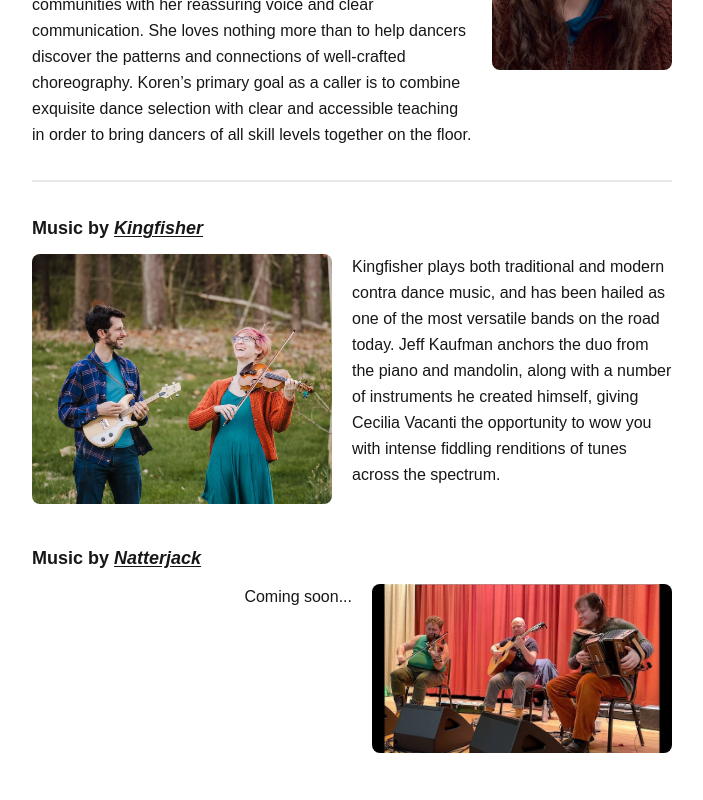
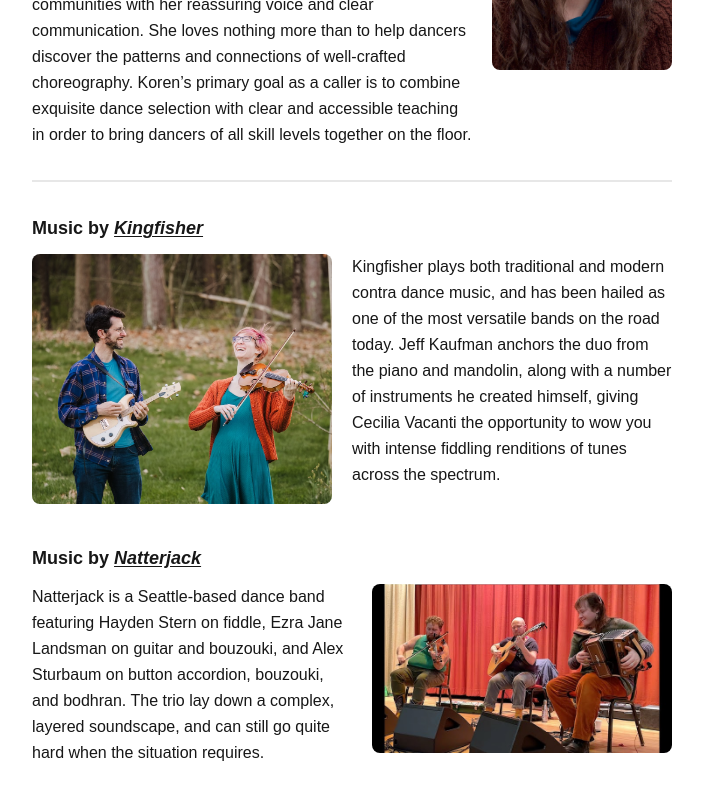
Before and after one commit to ashgoren/star-through-static, a Next.js app: page /talent in a window 1280 px wide. Shown: the part 728-1528 px from the top of the page, without its empty margins (288-991 px from the left). Built offline with nearby package versions, Linux system fonts and the light colour scheme.

Commit message:
add natterjack bio

```diff
--- a/app/talent/page.tsx
+++ b/app/talent/page.tsx
@@ -100,7 +100,9 @@ export default function Talent() {
             />
           </div>
           <p className="text-base leading-relaxed">
-            Coming soon...
+            Natterjack is a Seattle-based dance band featuring Hayden Stern on fiddle,
+            Ezra Jane Landsman on guitar and bouzouki, and Alex Sturbaum on button accordion, bouzouki, and bodhran.
+            The trio lay down a complex, layered soundscape, and can still go quite hard when the situation requires.
           </p>
         </div>
       </section>
```
